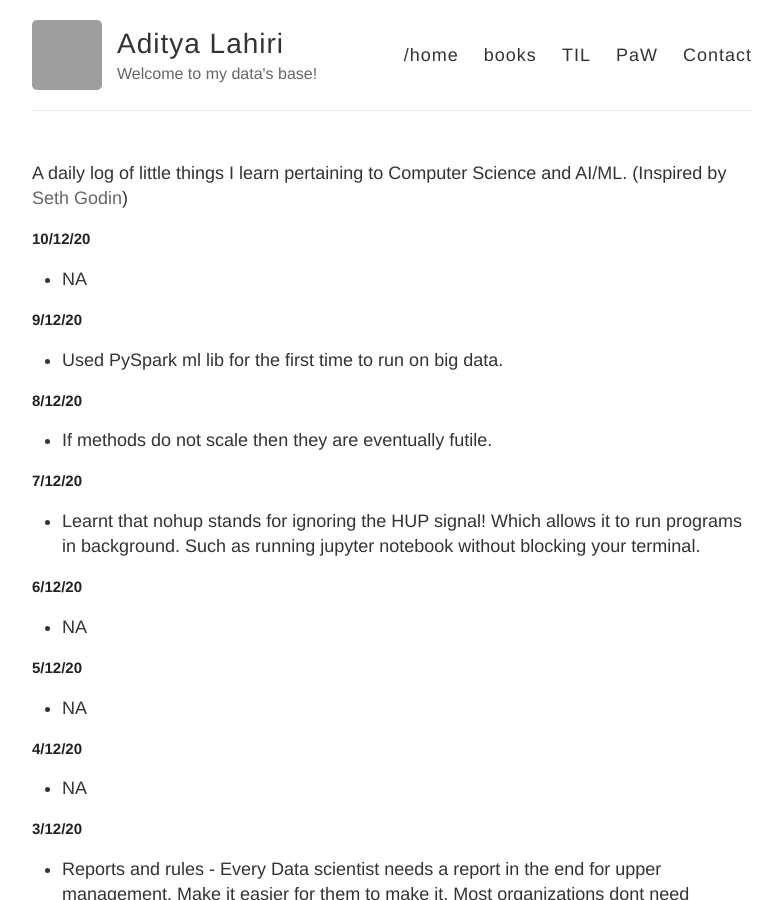
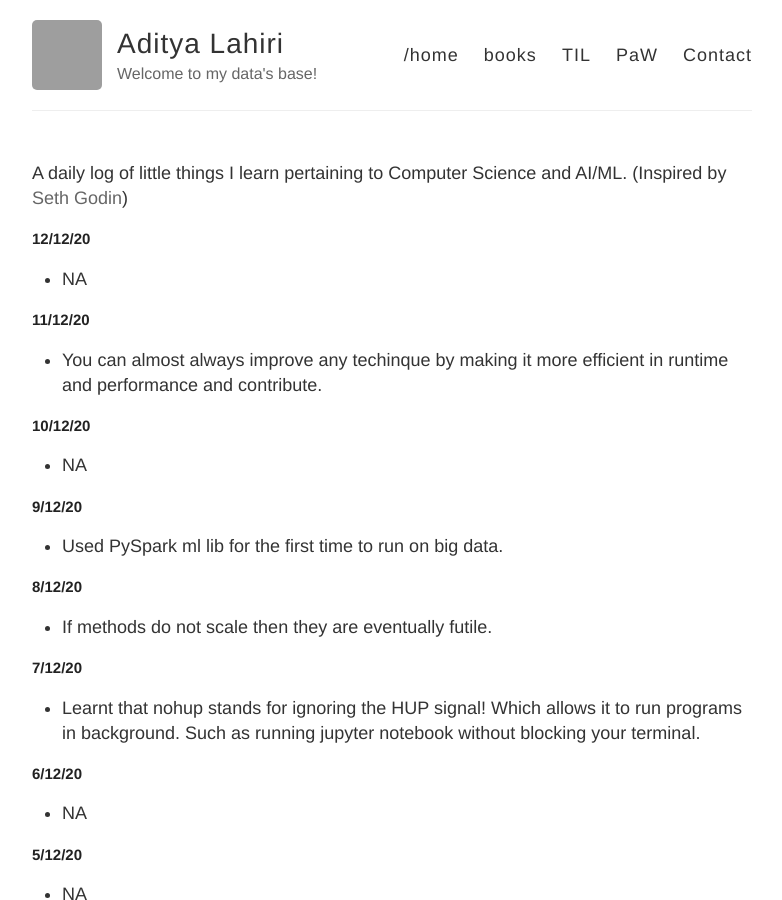
Before and after one commit to adityalahiri/adityalahiri.github.io, a Jekyll site: the page built from TIL.md, in a window 1280 px wide and 900 px high. Shown: the whole window, without its empty margins (248-1030 px from the left). Built offline with Jekyll 4.4.1, drawn with Linux system fonts in a browser that asks for light colours; our own code applies the rules of GitHub Pages for plain Markdown files; grey boxes are pictures that could not be loaded.

Commit message:
Update for 11/12 and 12/12

```diff
--- a/TIL.md
+++ b/TIL.md
@@ -1,5 +1,13 @@
 A daily log of little things I learn pertaining to Computer Science and AI/ML.
 (Inspired by [Seth Godin](https://seths.blog/))
+
+## 12/12/20
+
+* NA
+
+## 11/12/20
+
+* You can almost always improve any techinque by making it more efficient in runtime and performance and contribute.
 
 ## 10/12/20
 
```
